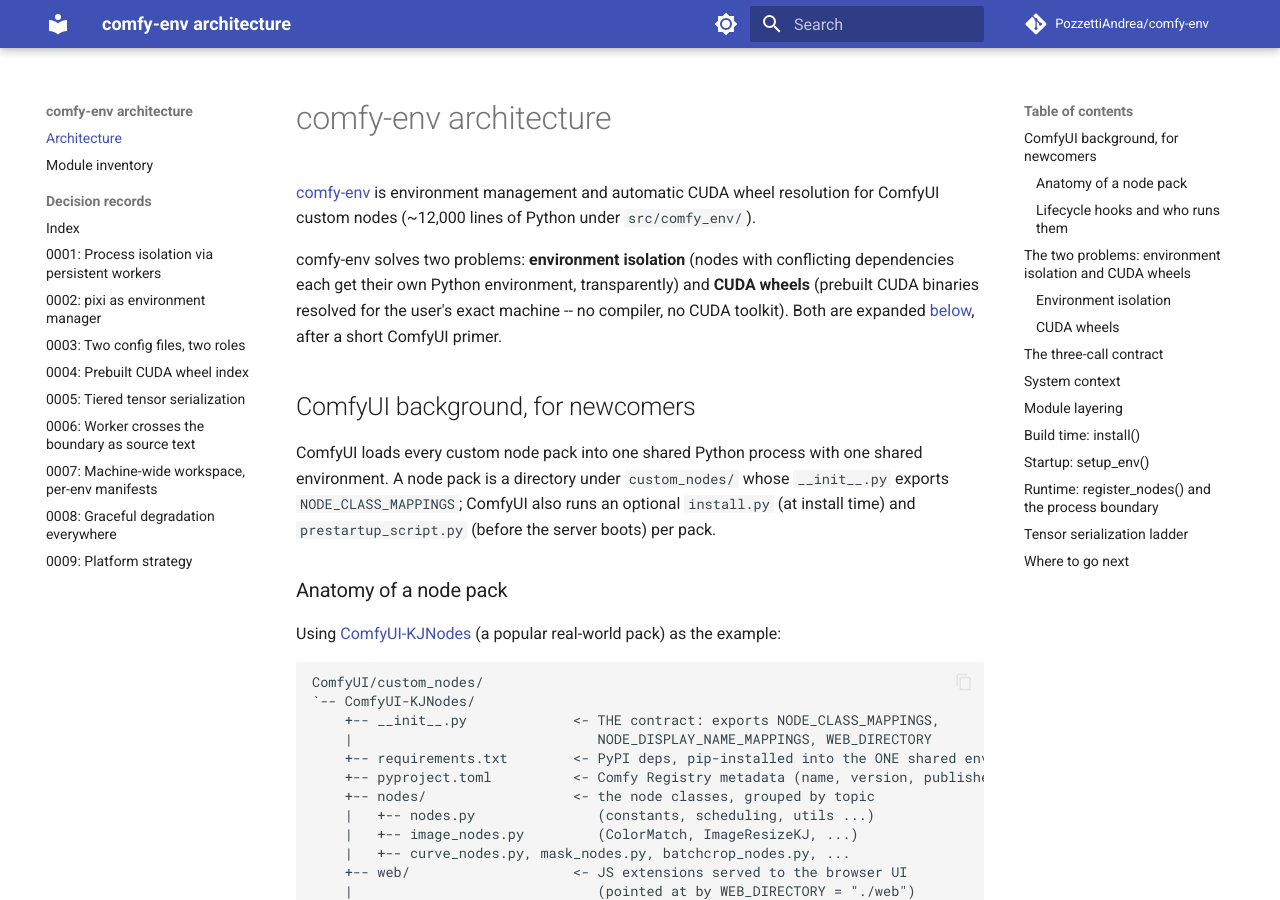
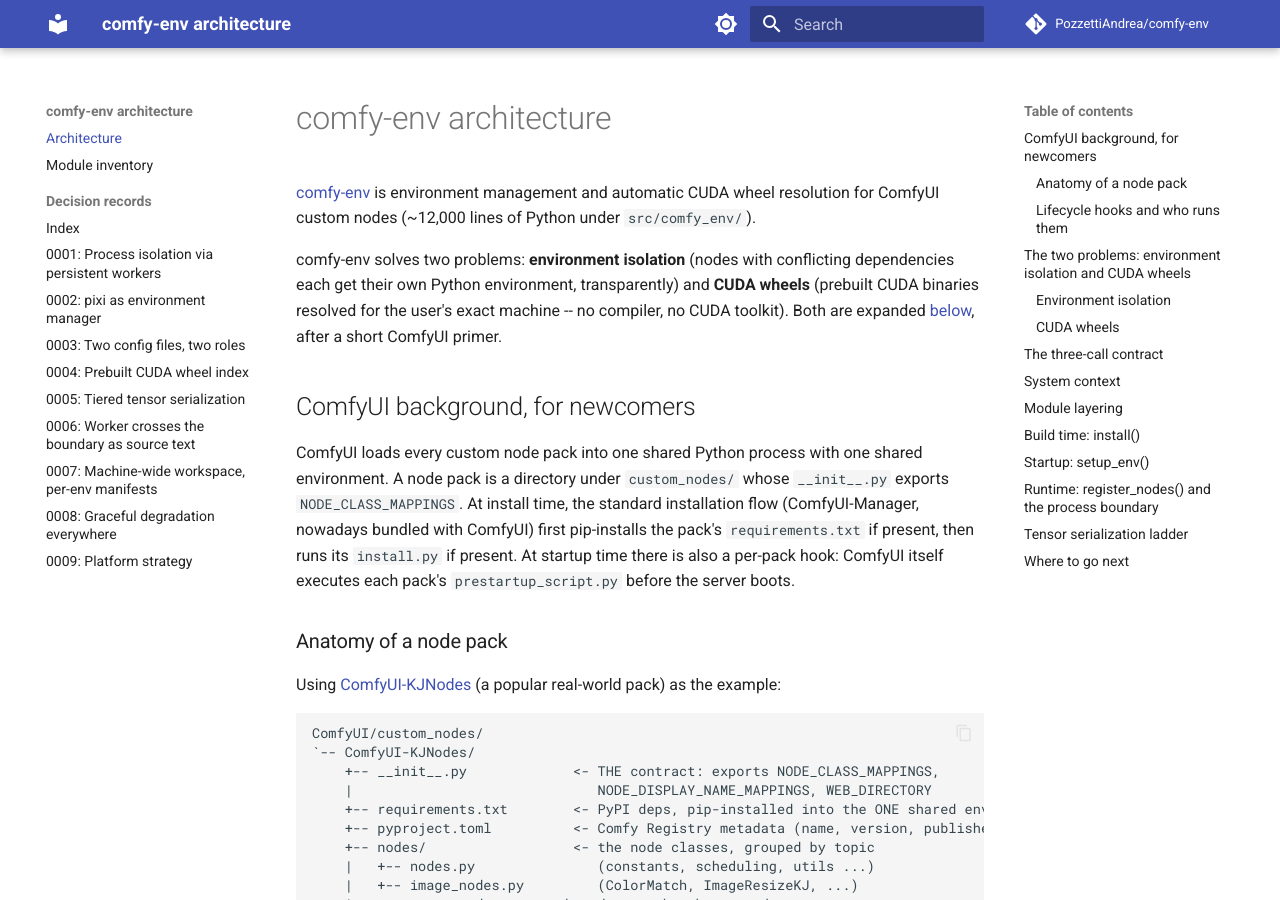
Before and after one commit to Comfy-Forge/comfy-forge-docs, an MkDocs documentation site: the page built from docs/index.md, in a window 1280 px wide and 900 px high. Built offline with MkDocs 1.6.1 and Material for MkDocs 9.7.7, drawn with Linux system fonts in a browser that asks for light colours; comment, search, counter and statistics services are not loaded.

Commit message:
Fix background: Manager (not core) runs requirements then install.py
Co-Authored-By: Claude Fable 5 <noreply@anthropic.com>

```diff
--- a/docs/index.md
+++ b/docs/index.md
@@ -16,8 +16,11 @@ short ComfyUI primer.
 ComfyUI loads every custom node pack into
 one shared Python process with one shared environment. A node pack is a
 directory under `custom_nodes/` whose `__init__.py` exports
-`NODE_CLASS_MAPPINGS`; ComfyUI also runs an optional `install.py` (at install
-time) and `prestartup_script.py` (before the server boots) per pack.
+`NODE_CLASS_MAPPINGS`. At install time, the standard installation flow
+(ComfyUI-Manager, nowadays bundled with ComfyUI) first pip-installs the
+pack's `requirements.txt` if present, then runs its `install.py` if present.
+At startup time there is also a per-pack hook: ComfyUI itself executes each
+pack's `prestartup_script.py` before the server boots.
 
 ### Anatomy of a node pack
 
```
